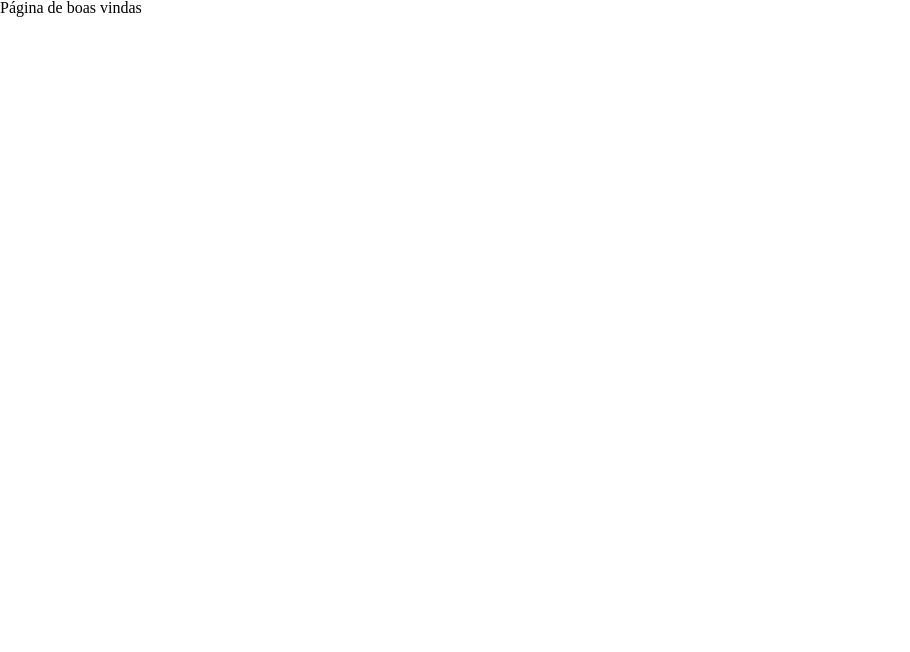
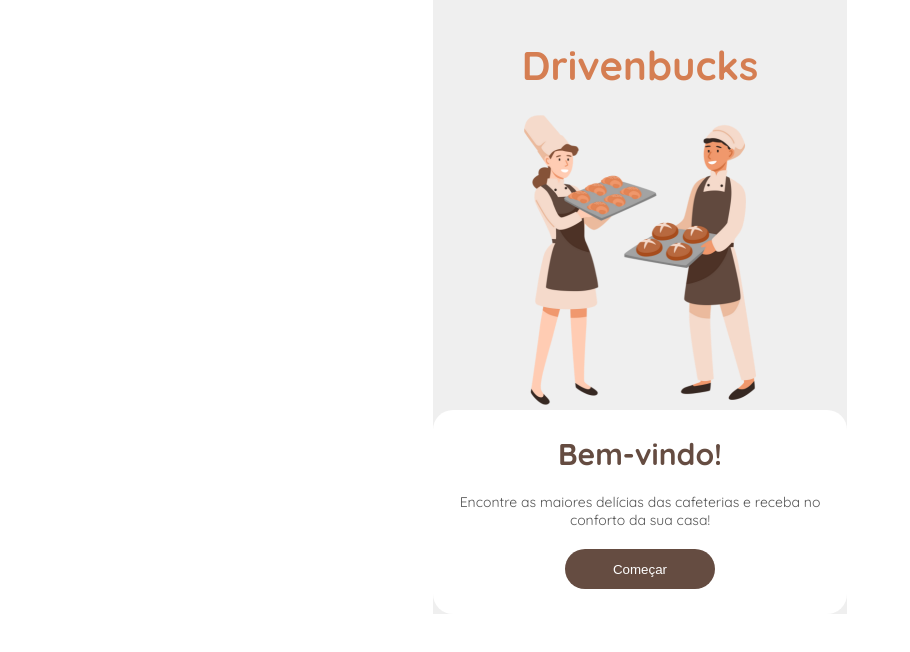
Before and after one commit to FlaviaBulad/projeto14-drivenbucks-front, a React (Create React App) app: page / in a window 1280 px wide. Shown: the top 652 px of the page, without its empty margins (0-910 px from the left). Built offline with nearby package versions, Linux system fonts and the light colour scheme.

Commit message:
feature: Implementação do layout da página welcome

```diff
--- a/src/assets/css/index.css
+++ b/src/assets/css/index.css
@@ -3,6 +3,7 @@
 }
 
 body {
-  width: 414px;
-  height: 896px;
+  max-width: 414px;
+  /* height: 896px; */
+  margin: auto;
 }
--- a/src/components/pages/Welcome/WelcomePage.js
+++ b/src/components/pages/Welcome/WelcomePage.js
@@ -1,3 +1,60 @@
+import styled from "styled-components"
+import welcome from "../../../assets/images/layout/welcome.png"
 export default function WelcomePage() {
-  return <h1>Página de boas vindas</h1>;
-}
+  return (
+    <Container>
+      <h1>Drivenbucks</h1>
+      <img src={welcome} alt=""/>
+      <div>
+        <h2>Bem-vindo!</h2>
+        <p>Encontre as maiores delícias das cafeterias e receba no conforto da sua casa!</p>
+        <button>Começar</button>
+      </div>
+    </Container>
+  );
+};
+
+const Container = styled.div`
+  background-color:#EFEFEF;
+  display: flex;
+  flex-direction: column;
+  justify-content: center;
+  align-items: center;
+  h1{
+    margin-top: 40px;
+    font: 700 40px 'Quicksand', sans-serif;
+    color: #d57e52;
+  };
+  img{
+    margin-top: 20px;
+    max-width: 300px;
+  };
+  div{
+    background-color:#FFFFFF;
+    border-radius:20px;
+    display: flex;
+    flex-direction: column;
+    justify-content: center;
+    align-items: center;
+    padding:25px;
+    gap:20px;
+  };
+  h2{
+    font: 700 30px 'Quicksand', sans-serif;
+    color: #654c41;
+  };
+  p{
+    font: 400 14px 'Quicksand', sans-serif;
+    color: #545454;
+    text-align: center;
+  };
+  button{
+    width: 150px;
+    height: 40px;
+    border-radius: 50px;
+    background-color:#654c41;
+    border: none;
+    color: #FFFFFF
+  }
+`
+// #EFEFEF
```
